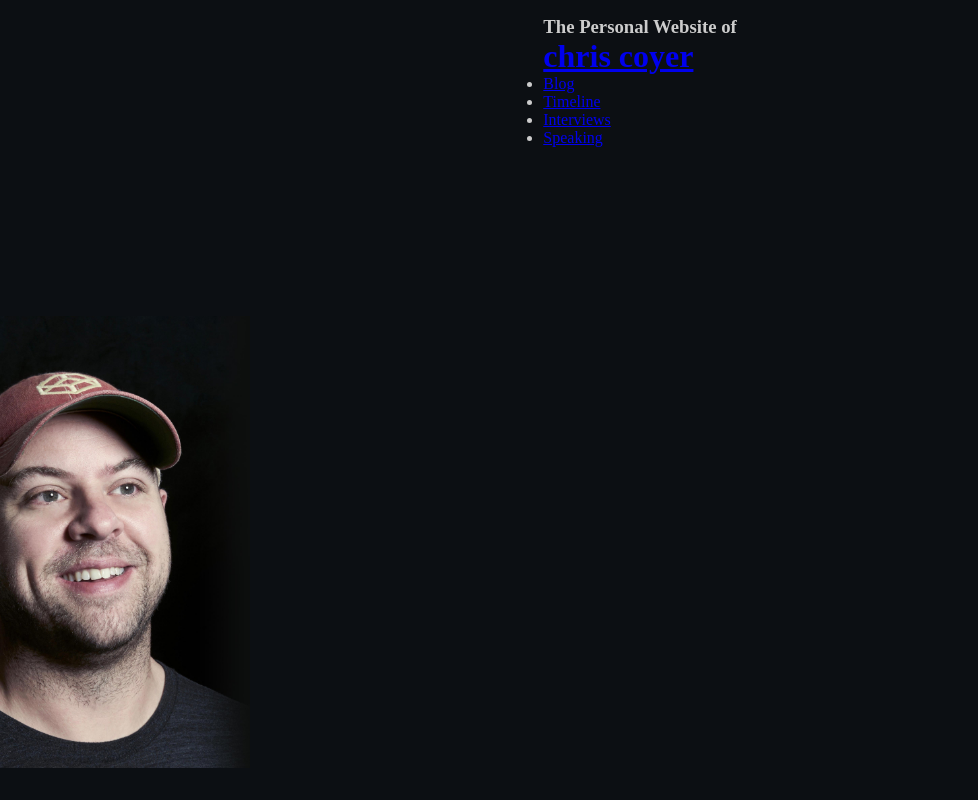
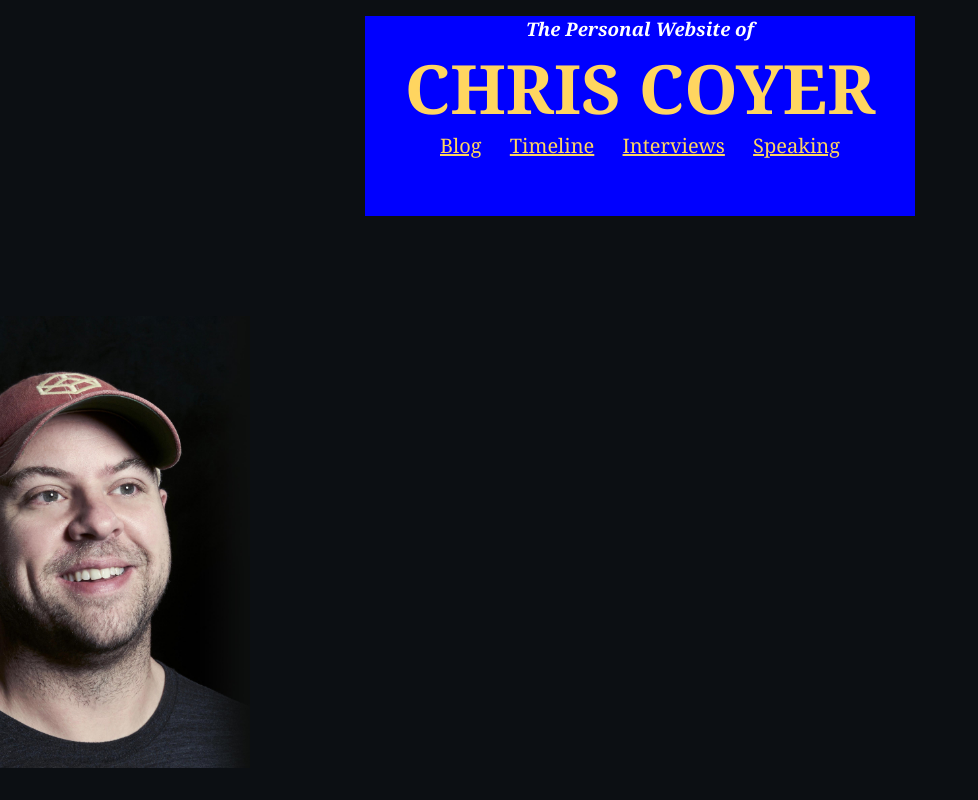
Before and after one commit to iMuhammadUmer/chriscoyier.net_clone, a plain HTML site: page index.html in a window 1280 px wide. Shown: the whole page, without its empty margins (0-978 px from the left). Drawn offline with Linux system fonts and the light colour scheme.

Commit message:
[feat] nav styling

```diff
--- a/style.css
+++ b/style.css
@@ -1,6 +1,15 @@
 * {
   margin: 0;
   padding: 0;
+  font-family: Georgia, "Times New Roman", Times, serif;
+  text-decoration: none;
+}
+:root {
+  --orange: #ffd560;
+  --skin: #fff0c6;
+}
+a:hover {
+  color: var(--skin);
 }
 body {
   padding: 1rem;
@@ -13,8 +22,47 @@ body {
   display: flex;
   justify-content: center;
 }
-.content {
-  width: 60%;
+main {
+  width: 550px;
   height: 200px;
+  display: flex;
+  align-items: center;
+  flex-direction: column;
   background-color: blue;
 }
+h3 {
+  color: white;
+}
+#italic {
+  font-style: italic;
+}
+h1 {
+  font-size: 68px;
+  line-height: 54px;
+  font-weight: 800;
+  text-transform: uppercase;
+  color: var(--orange);
+  margin: 0.3em 0 0.3em 0;
+}
+h1 a {
+  color: inherit;
+}
+nav {
+  width: 400px;
+}
+ul {
+  display: flex;
+  justify-content: space-between;
+}
+li {
+  list-style-type: none;
+  font-size: 20px;
+  line-height: 20px;
+  font-weight: 400;
+  color: var(--orange);
+  text-decoration: underline;
+}
+li a {
+  color: inherit;
+  font-size: inherit;
+}
```
